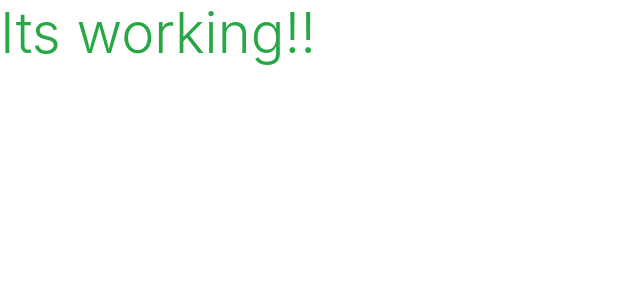
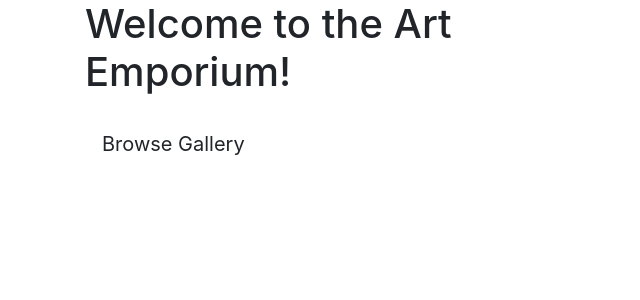
Before and after one commit to Ad-White/art_emporium, a Django app: page / in a window 1280 px wide. Shown: the top 300 px of the page, without its empty margins (0-640 px from the left). Run offline with Django 3.2, Linux system fonts and the light colour scheme.

Commit message:
Add basic structure to homepage

```diff
--- a/home/templates/home/index.html
+++ b/home/templates/home/index.html
@@ -1,8 +1,27 @@
 {% extends "base.html" %}
 {% load static %}
 
+{% block page_header %}
+    <div class="container header-container">
+        <div class="row">
+            <div class="col"></div>
+        </div>
+    </div>
+{% endblock %}
+
 {% block content %}
-    <h1 class="display-4 text-success">
-        Its working!!
-    </h1>
+    <div class="container h-100">
+        <div class="row h-100">
+            <div class="col-7 col-md-6 my-auto">
+                <h1 class="home-message">
+                    Welcome to the Art Emporium!
+                </h1>
+                <div>
+                    <h4 class="my-3">
+                        <a href="" class="browse-gallery-button btn btn-lg py-3">Browse Gallery</a>
+                    </h4>
+                </div>
+            </div>
+        </div>
+    </div>
 {% endblock %}
```
